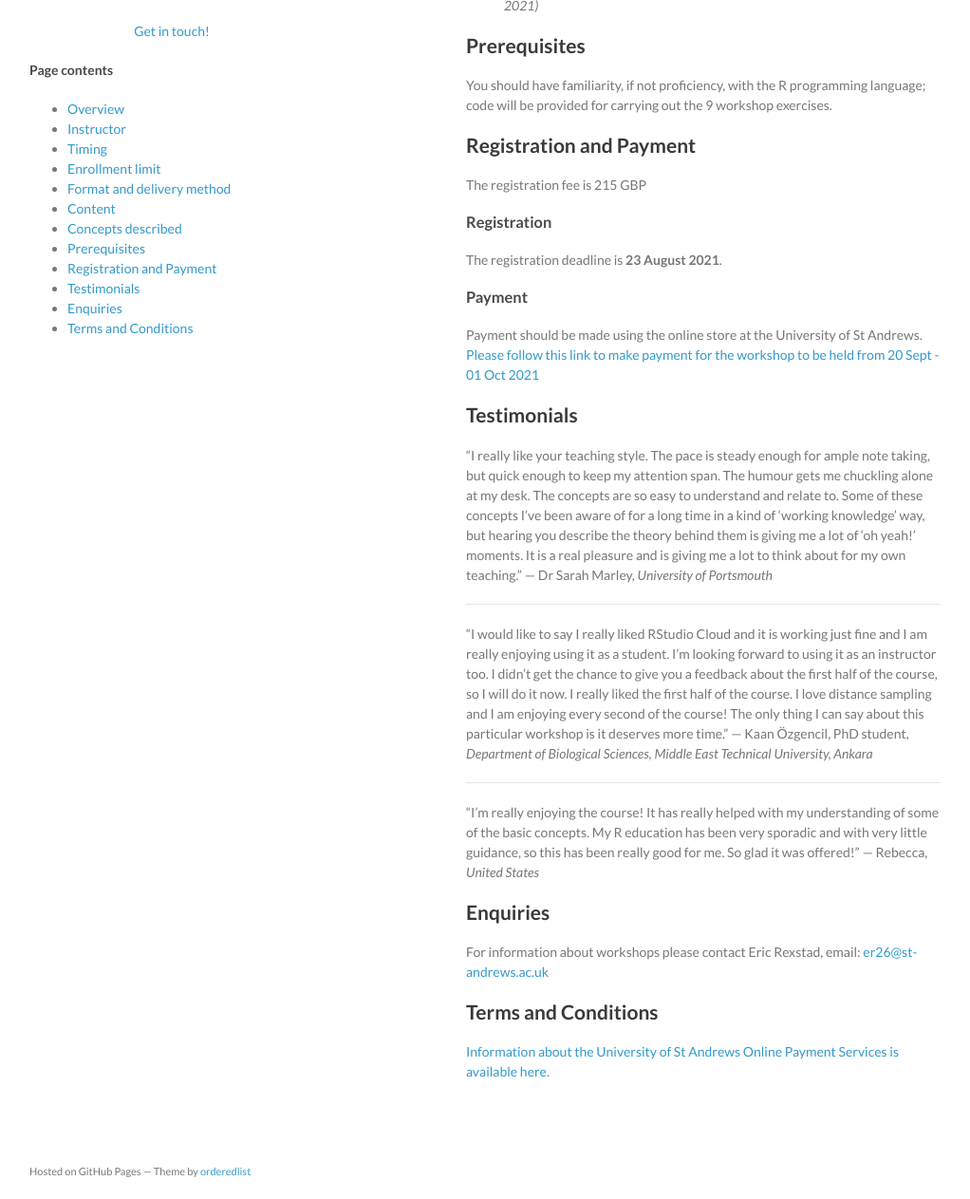
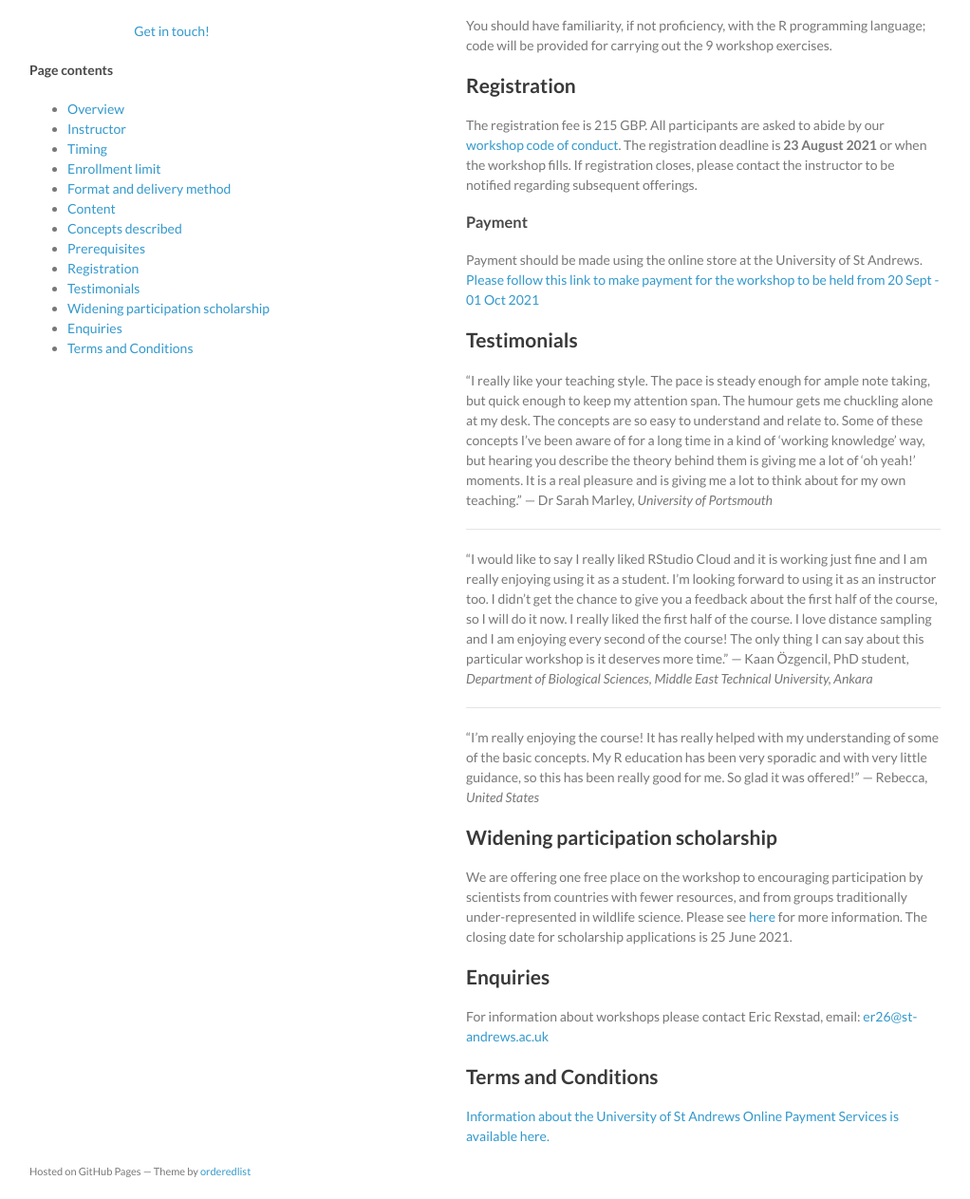
Before and after one commit to distanceworkshops/distanceworkshops.github.io, a Jekyll site: the page built from intro-sep-2021.md, in a window 1280 px wide and 1400 px high, scrolled down 1632 px, cut to the strip 137-1400 px from the top of the window. Shown: the whole strip at 95% size, without its empty margins (129-1151 px from the left). Built offline with Jekyll 4.4.1, drawn with Linux system fonts in a browser that asks for light colours; some of the changed text lies outside the part shown.

Commit message:
added sections to Sep21 intro description

```diff
--- a/intro-sep-2021.md
+++ b/intro-sep-2021.md
@@ -58,11 +58,8 @@ Distance sampling concepts to be discussed include:
 ## Prerequisites
 You should have familiarity, if not proficiency, with the R programming language; code will be provided for carrying out the 9 workshop exercises.
 
-## Registration and Payment
-The registration fee is 215 GBP
-
-### Registration
-The registration deadline is **23 August 2021**.
+## Registration
+The registration fee is 215 GBP. All participants are asked to abide by our [workshop code of conduct](code-of-conduct). The registration deadline is **23 August 2021** or when the workshop fills.  If registration closes, please contact the instructor to be notified regarding subsequent offerings.
 
 ### Payment
 Payment should be made using the online store at the University of St Andrews.
@@ -79,6 +76,10 @@ Payment should be made using the online store at the University of St Andrews.
 
 "I’m really enjoying the course! It has really helped with my understanding of some of the basic concepts. My R education has been very sporadic and with very little guidance, so this has been really good for me. So glad it was offered!" —  Rebecca, <em>United States</em>
 
+## Widening participation scholarship
+
+We are offering one free place on the workshop to encouraging participation by scientists from countries with fewer resources, and from groups traditionally under-represented in wildlife science.  Please see [here](widening-participation) for more information.  The closing date for scholarship applications is 25 June 2021.
+
 ## Enquiries
 
 For information about workshops please contact Eric Rexstad, email: [er26@st-andrews.ac.uk](mailto:er26@st-andrews.ac.uk)
```
Also changed, not shown: other parts of intro-sep-2021.md (+2 -2 lines).
